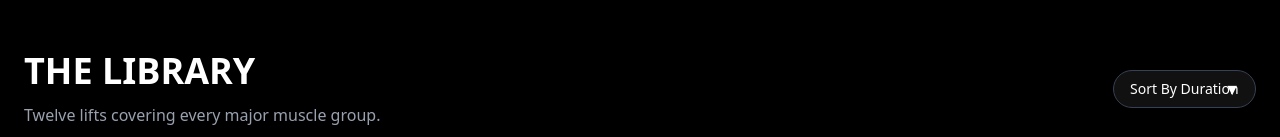
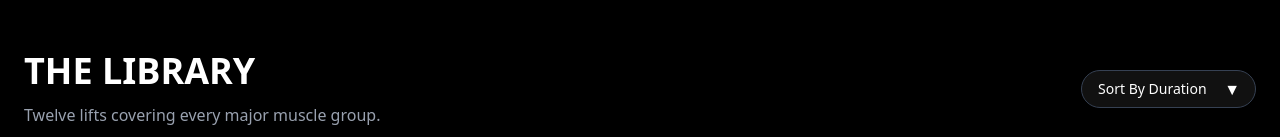
Before and after one commit to Solymanwasif/fitlog, a Next.js app: page / in a window 1280 px wide. Shown: the part 815-952 px from the top of the page. Built offline with nearby package versions, Linux system fonts and the light colour scheme; no server answers.

Commit message:
fixed sort dropdown icon position

```diff
--- a/app/page.jsx
+++ b/app/page.jsx
@@ -132,7 +132,7 @@ export default function Home(){
 
               onChange={(e)=>handleSort(e.target.value)}
 
-              className="bg-[#111] border border-gray-700 px-4 py-2 rounded-full  appearance-none text-sm"
+              className="bg-[#111] border border-gray-700 px-4 py-2 pr-12 rounded-full  appearance-none text-sm"
 
             >
 
```
